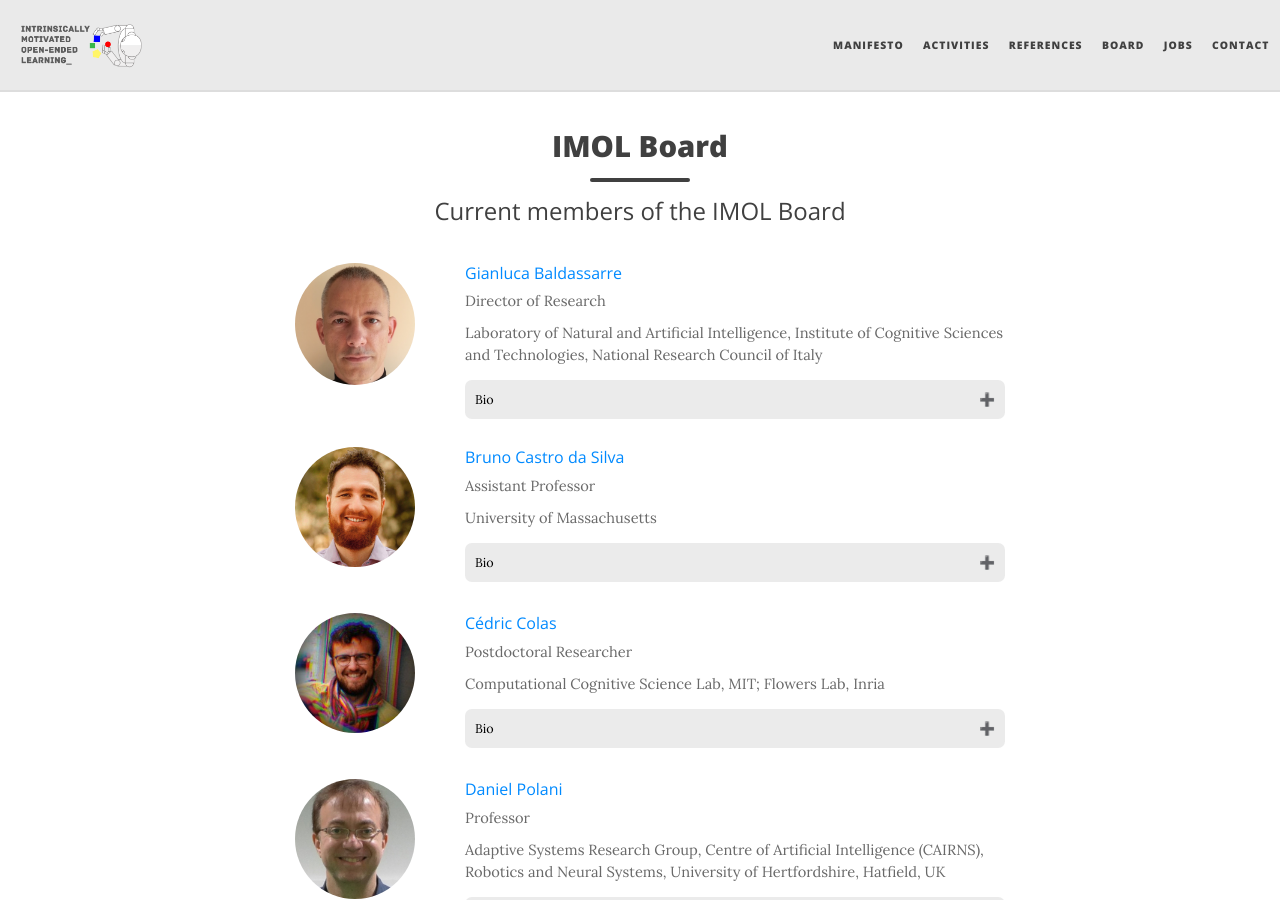
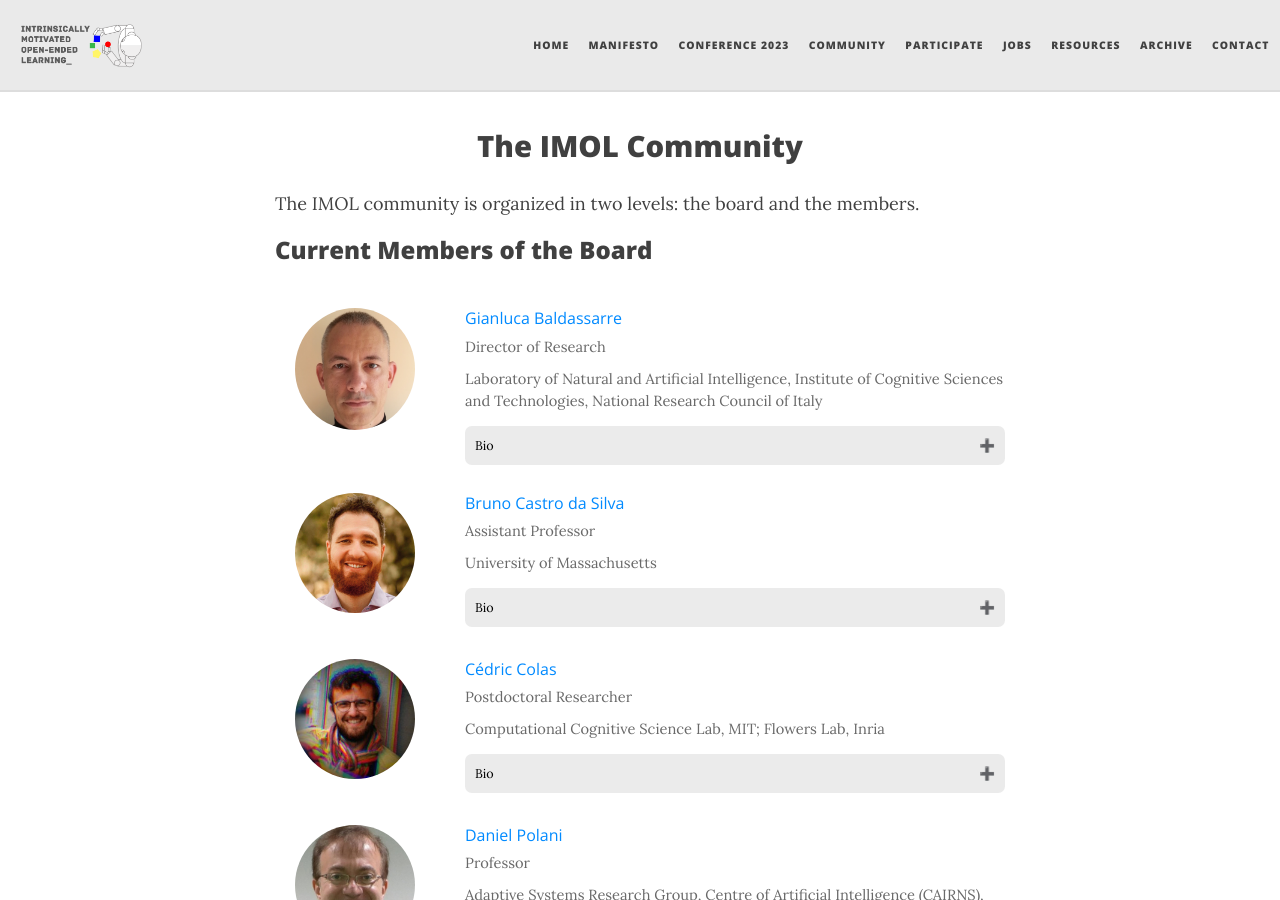
Before and after one commit to imol-community/imol-community.github.io, a Jekyll site: the page built from community.md, in a window 1280 px wide and 900 px high. Built offline with Jekyll 4.4.1, drawn with Linux system fonts in a browser that asks for light colours; nearby versions of some CDN libraries; some of the changed text lies outside the part shown.

```diff
--- a/_config.yml
+++ b/_config.yml
@@ -14,11 +14,14 @@ author: IMOL Board
 # --- List of links in the navigation bar --- #
 
 navbar-links:
+  Home: "home"
   Manifesto: "manifesto"
-  Activities: "activities"
-  References: "references"
-  Board: "board"
+  Conference 2023: "conference"
+  Community: "community"
+  Participate: "participate"
   Jobs: "jobs"
+  Resources: "resources"
+  Archive: "archive"
   Contact: "contact"
 
 # --- Logo --- #
--- a/board.md
+++ b/community.md
@@ -1,8 +1,16 @@
 ---
 layout: page
-title: IMOL Board
-subtitle: Current members of the IMOL Board
+title: The IMOL Community
 ---
+
+
+
+The IMOL community is organized in two levels: the board and the members.
+
+
+<h3 style='margin-bottom: 20pt;'>Current Members of the Board</h3>
+
+
 
 <div class='row'>
   <div class="col-3">
@@ -241,3 +249,15 @@ Stephane Doncieux received a PhD from Université Pierre and Marie Curie in 2003
 		</div>
   </div>
 </div>
+
+
+<h3 style='margin-bottom: 20pt;'>Members of the IMOL Community</h3>
+
+<div class='description' style='font-size: 11pt;'>
+Here is the list of IMOL members:
+</div>
+
+<ul>
+<li> FirstName LastName, Position (Affiliation)
+</li>
+</ul>
--- a/index.html
+++ b/index.html
@@ -1,7 +1,6 @@
 ---
 layout: home
-title: Manifesto
-subtitle: Seminal papers of the IMOL community.
+title: IMOL Community
 ---
 
 <div class='description' style='font-size: 11pt;'>
```
Also changed, not shown: archive.md (added, +30 -0 lines), conference.md (added, +20 -0 lines), home.md (added, +41 -0 lines), manifesto.md (+0 -1 lines), resources.md (renamed from references.md, +3 -6 lines), assets/img/imol2022.jpg (added), participate.md (renamed from activities.md).
